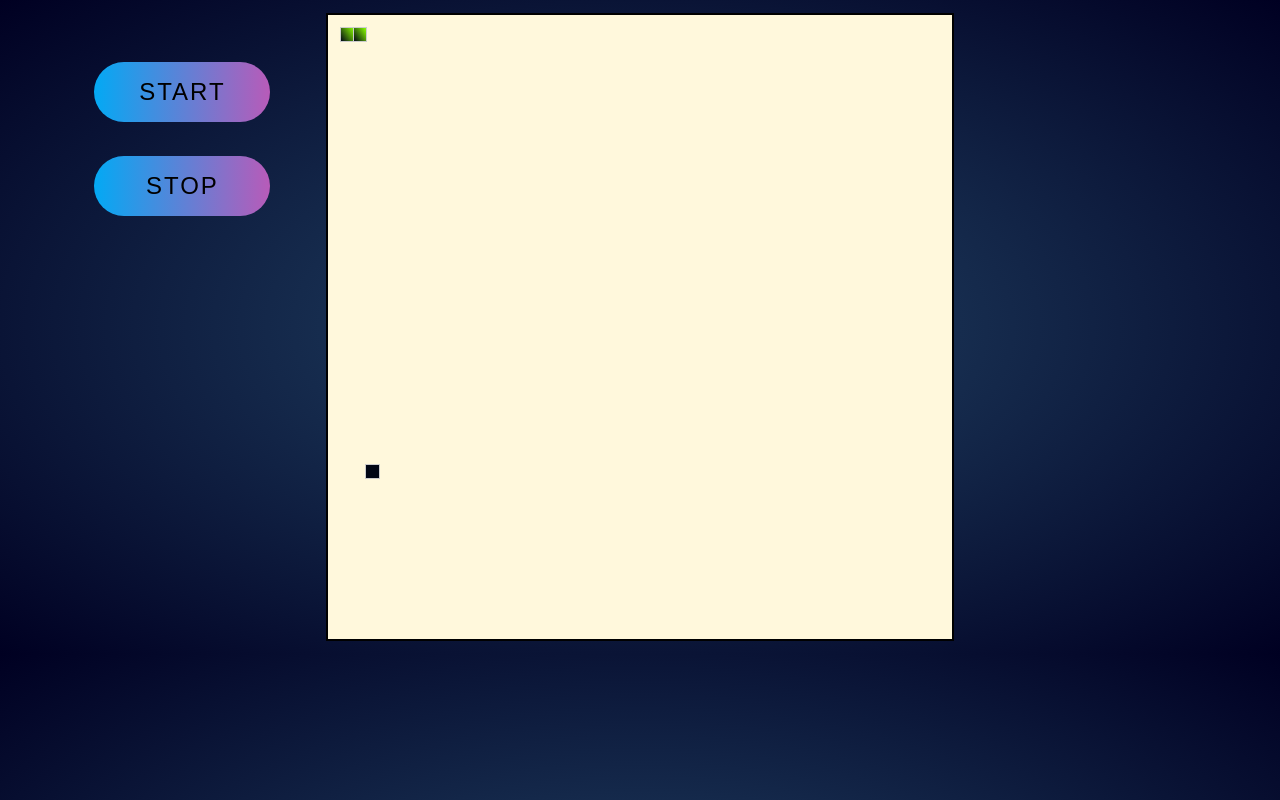
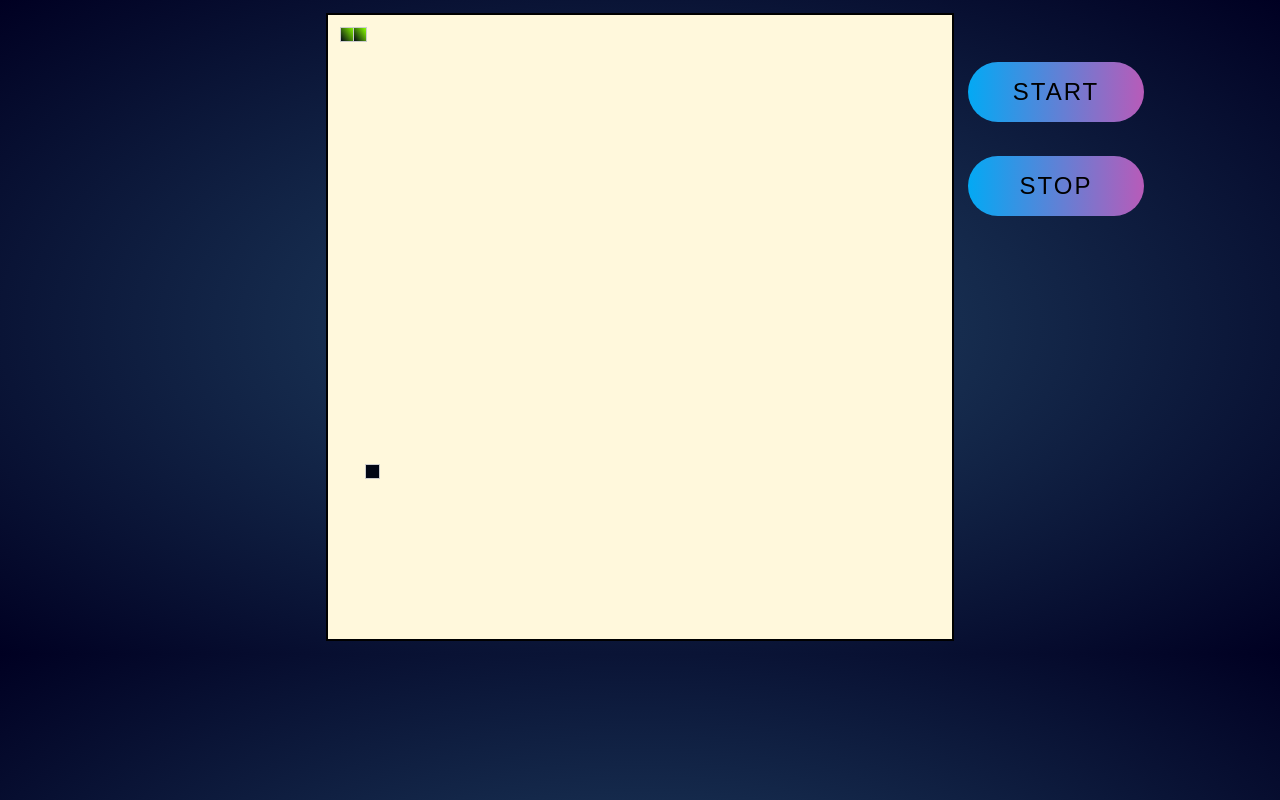
Before and after one commit to Piotrn-87/React-Snake, a React (Create React App) app: page / in a window 1280 px wide. Built offline with nearby package versions, Linux system fonts and the light colour scheme.

Commit message:
Feat: Wip: Page markup

```diff
--- a/src/App.css
+++ b/src/App.css
@@ -46,7 +46,7 @@ body {
   cursor: pointer;
   font-size: 1.5rem;
   letter-spacing: 2px;
-  left: -40%;
+  left: 100%;
   margin: 1rem;
   padding: 1rem;
   position: absolute;
@@ -80,21 +80,22 @@ body {
 .button__start:before,
 .button__stop:before {
   background: linear-gradient(90deg, #03a9f4, #f441a5, #ffeb3b, #03a9f4);
-  bottom: -2px;
+  background-size: 400%;
+  bottom: -5px;
   border-radius: 2rem;
   content: "";
-  left: -2px;
+  left: -5px;
   opacity: 0;
   position: absolute;
-  right: -2px;
-  top: -2px;
+  right: -5px;
+  top: -5px;
   transition: .5s;
   z-index: -1;
 }
 
 .button__start:hover:before,
 .button__stop:hover:before {
-  animation: animate 4s linear infinite;
+  animation: animate 8s linear infinite;
   filter: blur(1.5rem);
   opacity: 1;
 }
```
